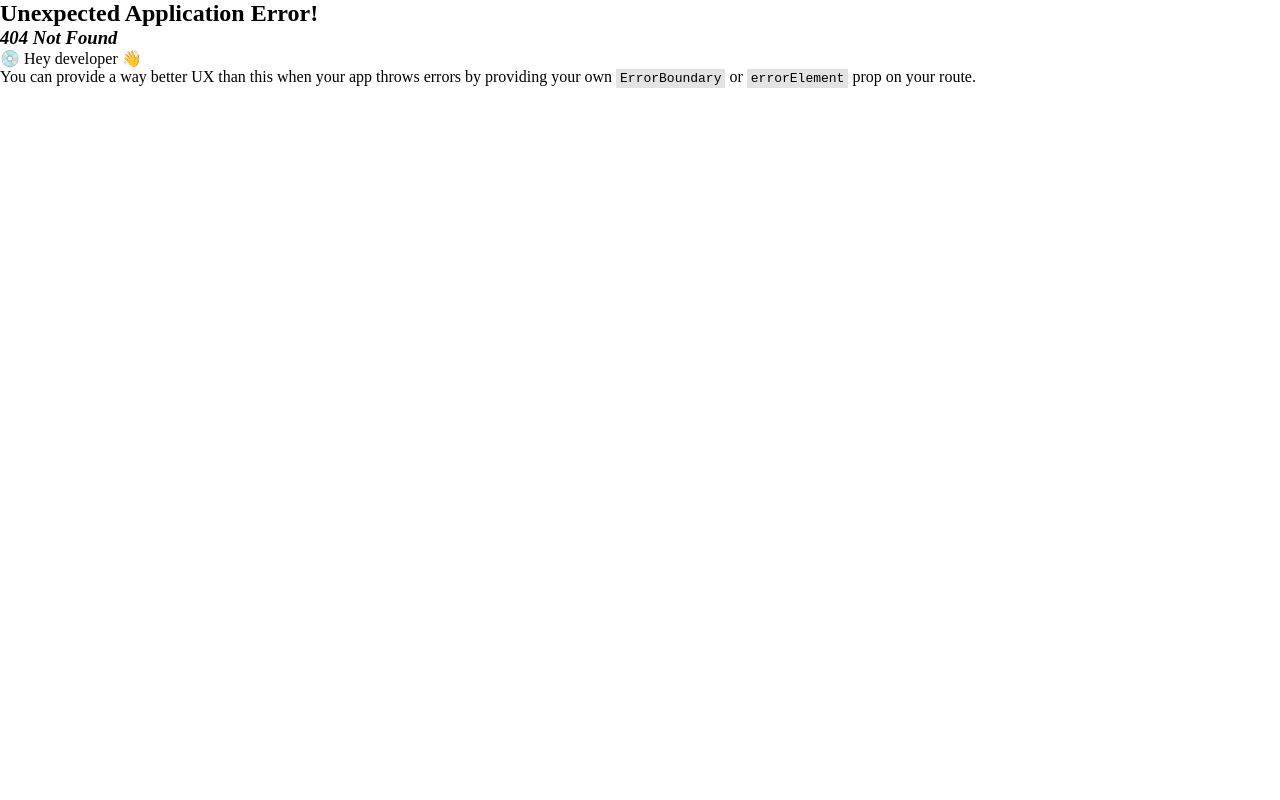
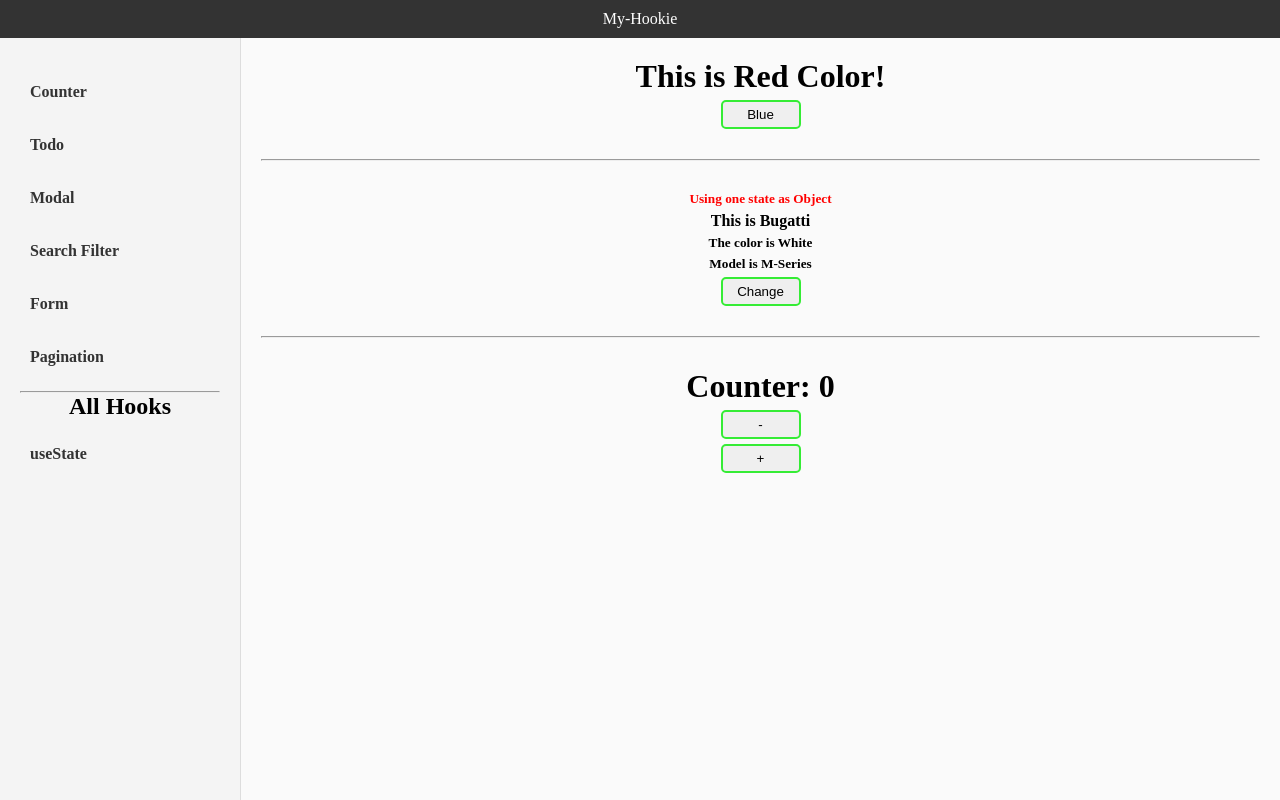
Before and after one commit to nityapriya-sahu/my-hookie, a React (Vite) app: page /use-state in a window 1280 px wide. Before the commit this address had no page. Built offline with nearby package versions, Linux system fonts and the light colour scheme.

Commit message:
usestate revised

```diff
--- /dev/null
+++ b/src/components/All Hooks/UseStateComp.jsx
@@ -0,0 +1,61 @@
+import React, { useState } from "react";
+import "./styles.css";
+
+const UseStateComp = () => {
+  const [color, setColor] = useState("Red");
+  const [carData, setCarData] = useState({
+    carName: "Bugatti",
+    color: "White",
+    model: "M-Series",
+  });
+  const [counter, setCounter] = useState(0);
+
+  const handleCarData = () => {
+    setCarData({ ...carData, carName: "Audi" });
+  };
+  //   ------------------
+  const handleIncrement = () => {
+    // setCounter(counter + 1);
+    setCounter((prev) => prev + 1);
+    setCounter((prev) => prev + 1);
+    setCounter((prev) => prev + 1);
+    setCounter((prev) => prev + 1);
+  };
+  const handleDecrement = () => {
+    if (counter === 0) {
+      return 0;
+    } else {
+      setCounter(counter - 1);
+    }
+    // setCounter((prev) => prev + 1);
+    // setCounter((prev) => prev + 1);
+    // setCounter((prev) => prev + 1);
+    // setCounter((prev) => prev + 1);
+  };
+  return (
+    <div className="main1_container">
+      <div className="use_state1_container">
+        <h1>This is {color} Color!</h1>
+        <button onClick={() => setColor("Blue")}>Blue</button>
+      </div>
+      <hr />
+      {/* ------------------------------------- */}
+      <div className="use_state1_container">
+        <h5 style={{ color: "red" }}>Using one state as Object</h5>
+        <h4>This is {carData.carName}</h4>
+        <h5>The color is {carData.color}</h5>
+        <h5>Model is {carData.model}</h5>
+        <button onClick={handleCarData}>Change</button>
+      </div>
+      <hr />
+      {/* ------------------------------------- */}
+      <div className="use_state1_container">
+        <h1>Counter: {counter}</h1>
+        <button onClick={handleDecrement}>-</button>
+        <button onClick={handleIncrement}>+</button>
+      </div>
+    </div>
+  );
+};
+
+export default UseStateComp;
--- /dev/null
+++ b/src/components/All Hooks/styles.css
@@ -0,0 +1,26 @@
+.main1_container {
+  display: flex;
+  flex-direction: column;
+  gap: 30px;
+}
+.use_state1_container {
+  display: flex;
+  flex-direction: column;
+  justify-content: center;
+  align-items: center;
+  gap: 5px;
+}
+.use_state1_container button {
+  padding: 5px;
+  width: 80px;
+  border-radius: 5px;
+  border: 2px solid rgb(53, 236, 53);
+  cursor: pointer;
+}
+.use_state1_container button:hover {
+  background-color: rgb(53, 236, 53);
+  color: white;
+  font-weight: 700;
+  font-size: medium;
+  transition: 1s;
+}
--- a/src/components/MasterLayout/MasterLayout.jsx
+++ b/src/components/MasterLayout/MasterLayout.jsx
@@ -27,6 +27,11 @@ const MasterLayout = () => {
             <li>
               <Link to="/pagination">Pagination</Link>
             </li>
+            <hr />
+            <h2 style={{ textAlign: "center" }}>All Hooks</h2>
+            <li>
+              <Link to="/use-state">useState</Link>
+            </li>
           </ul>
         </aside>
 
--- a/src/main.jsx
+++ b/src/main.jsx
@@ -15,6 +15,8 @@ import ModalDemo from "./components/ModalDemo";
 import FormDemo from "./components/FormDemo";
 import PaginationDemo from "./components/PaginationDemo";
 import SearchFilter from "./components/SearchFilter";
+// ...............................
+import UseStateComp from "./components/All Hooks/UseStateComp";
 
 const routers = createBrowserRouter([
   {
@@ -29,13 +31,15 @@ const routers = createBrowserRouter([
     element: <MasterLayout />,
     children: [
       { path: "/", element: <Counter /> },
-      { path: "/counter", element: <Counter /> },
+      { path: "counter", element: <Counter /> },
 
       { path: "todo", element: <Todo /> },
       { path: "modal", element: <ModalDemo /> },
       { path: "search-filter", element: <SearchFilter /> },
       { path: "form", element: <FormDemo /> },
       { path: "pagination", element: <PaginationDemo /> },
+      // .........................................
+      { path: "use-state", element: <UseStateComp /> },
     ],
   },
 ]);
```
